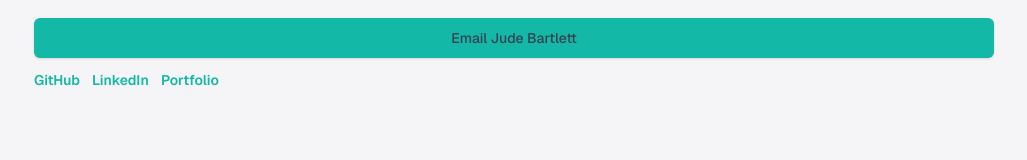
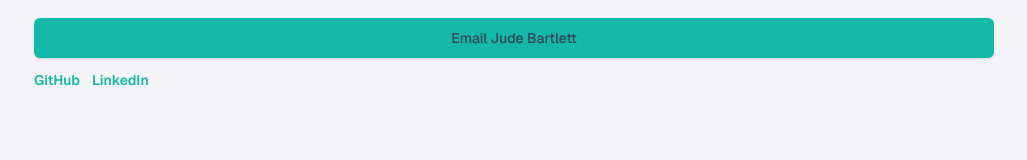
Before and after one commit to bartlettjude/jb-portfolio, a Next.js app: page /contact in a window 1280 px wide. Shown: the part 276-436 px from the top of the page, without its empty margins (126-1153 px from the left). Built offline with nearby package versions, Linux system fonts and the light colour scheme.

Commit message:
Remove portfolio link from contact page

```diff
--- a/app/contact/page.tsx
+++ b/app/contact/page.tsx
@@ -38,16 +38,6 @@ export default function ContactPage() {
                 LinkedIn
               </a>
             )}
-            {siteConfig.socials.portfolio && (
-              <a
-                href={siteConfig.socials.portfolio}
-                target="_blank"
-                rel="noreferrer"
-                className="link-underline"
-              >
-                Portfolio
-              </a>
-            )}
           </div>
         </div>
       </div>
```
